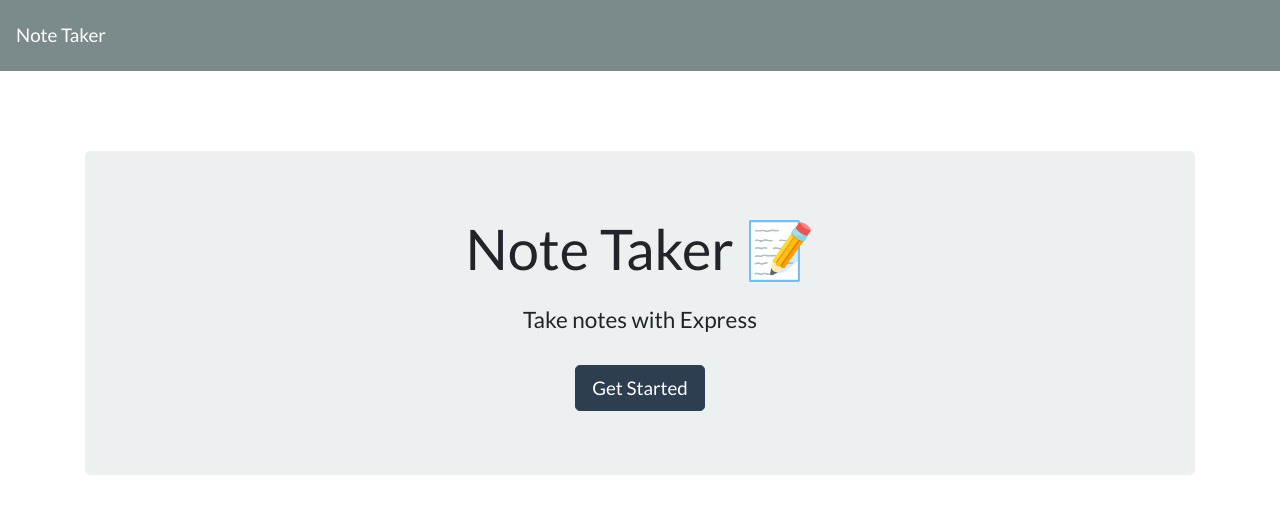
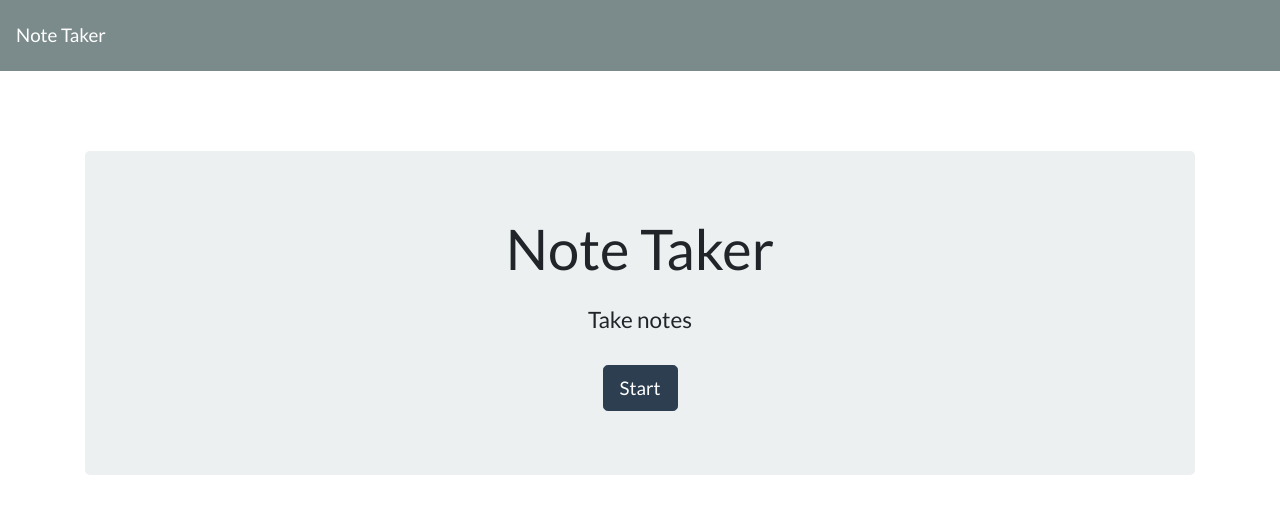
Before and after one commit to qclaytor30/module-11-homework, a plain HTML site: page public/index.html in a window 1280 px wide. Drawn offline with nearby package versions, Linux system fonts and the light colour scheme; no server answers.

Commit message:
index js

```diff
--- a/public/assets/js/index.js
+++ b/public/assets/js/index.js
@@ -1,5 +1,5 @@
+let noteText;
 let noteTitle;
-let noteText;
 let noteList;
 let saveNoteBtn;
 let newNoteBtn;
--- a/public/index.html
+++ b/public/index.html
@@ -5,20 +5,19 @@
   <meta charset="UTF-8">
   <meta name="viewport" content="width=device-width, initial-scale=1.0">
   <meta http-equiv="X-UA-Compatible" content="ie=edge">
-  <title>Note Taker</title>
+  <title>Note Taker App</title>
   <link rel="stylesheet" href="https://cdnjs.cloudflare.com/ajax/libs/bootswatch/4.1.3/flatly/bootstrap.min.css" />
 </head>
 
 <body>
   <nav class="navbar navbar-dark bg-dark">
-    <a class="navbar-brand" href="/">Note Taker
-    </a>
+    <a class="navbar-brand" href="/">Note Taker</a>
   </nav>
   <div class="container">
     <div style="margin-top: 80px;" class="jumbotron text-center">
-      <h1 class="display-4">Note Taker <span role="img" aria-label="Memo">📝</span></h1>
-      <h4 class="mt-4">Take notes with Express</h4>
-      <a class="btn btn-primary btn-lg mt-4" href="./notes.html" role="button">Get Started</a>
+      <h1 class="display-4">Note Taker <span role="img" aria-label="Memo"></span></h1>
+      <h4 class="mt-4">Take notes</h4>
+      <a class="btn btn-primary btn-lg mt-4" href="./notes.html" role="button">Start</a>
     </div>
   </div>
   <script src="./assets/js/index.js"></script>
```
Also changed, not shown: public/notes.html (+5 -9 lines), db/db.json (line endings or trailing spaces).
